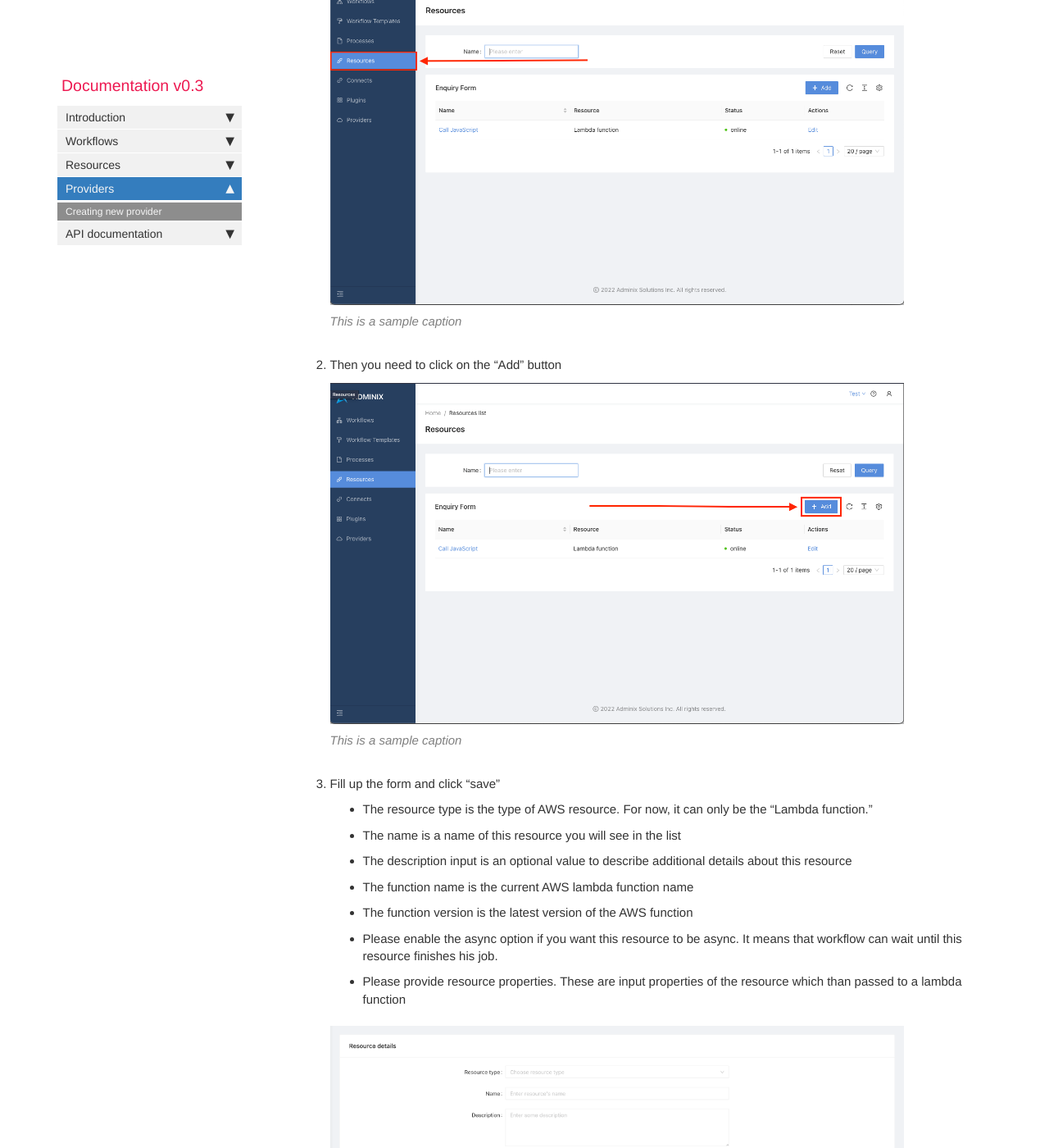
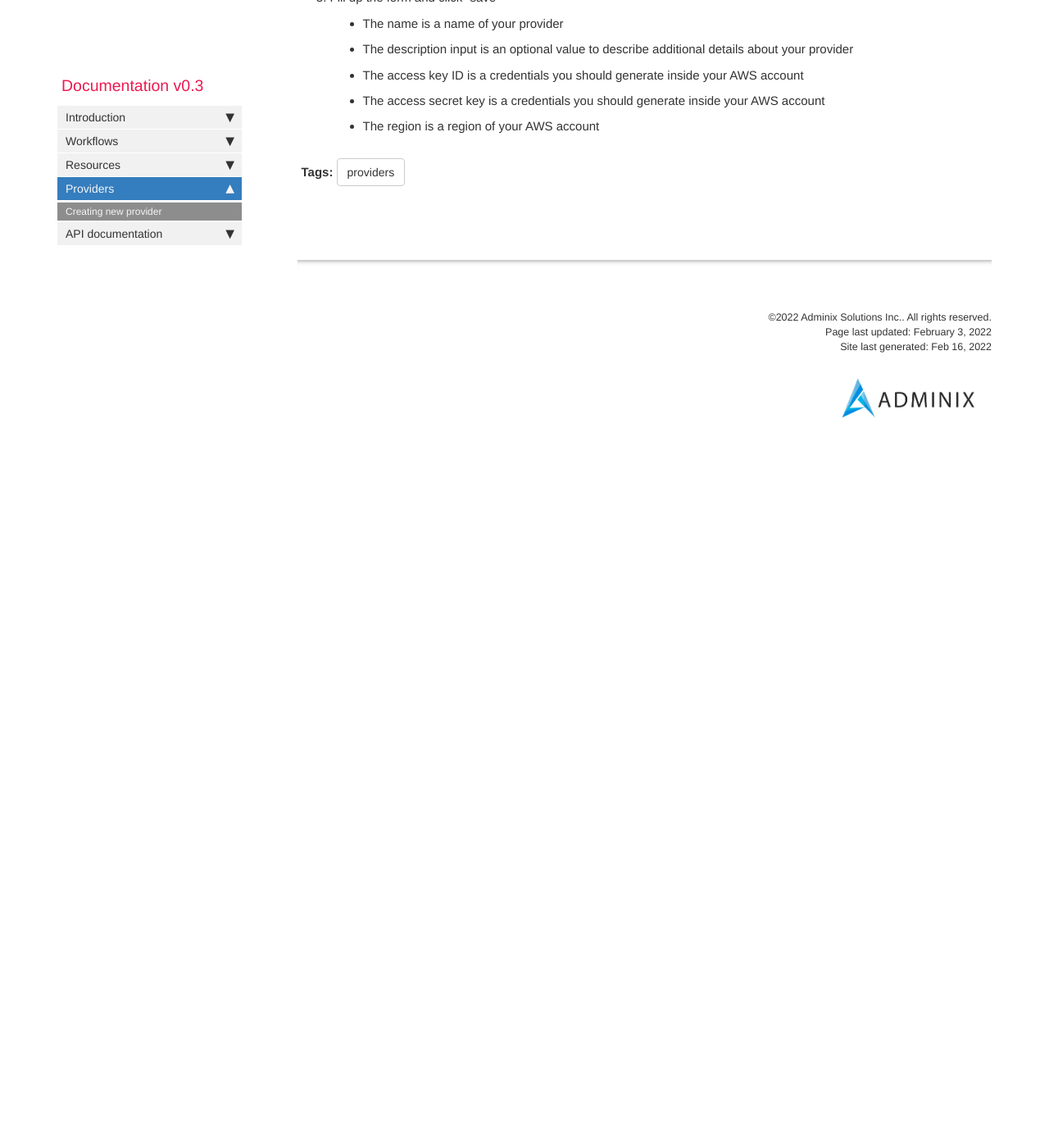
Before and after one commit to adminixio/adminix-docs, a Jekyll site: the page built from pages/mydoc/new_provider_doc.md, in a window 1280 px wide and 1400 px high, scrolled down 270 px. Shown: the whole window at 82% size. Built offline with Jekyll 4.4.1, drawn with Linux system fonts in a browser that asks for light colours; comment, search, counter and statistics services are not loaded; after the commit the page ends 900 px from its top, so only the background shows below that; some of the changed text lies outside the part shown.

Commit message:
providers doc

```diff
--- a/pages/mydoc/new_provider_doc.md
+++ b/pages/mydoc/new_provider_doc.md
@@ -1,7 +1,7 @@
 ---
 title: Creating a new provider
-keywords: documentation theme, jekyll, technical writers, help authoring tools, hat replacements
-last_updated: July 3, 2022
+keywords: provider
+last_updated: February 3, 2022
 tags: [providers]
 summary: "The provider is a connection between Adminix and AWS account"
 sidebar: mydoc_sidebar
@@ -9,17 +9,11 @@ permalink: new_provider_doc.html
 folder: mydoc
 ---
 
-1. To create a resource, you have to go to the resources page by clicking on the resources link in the left menu.
-   {% include image.html file="resources_button.png" url="http://jekyllrb.com" alt="Jekyll" caption="This is a sample caption" %}
+1. To create a resource, you have to go to the providers page by clicking on the providers link in the left menu.
 2. Then you need to click on the "Add" button
-   {% include image.html file="new_resource_button.png" url="http://jekyllrb.com" alt="Jekyll" caption="This is a sample caption" %}
 2. Fill up the form and click "save"
-   - The resource type is the type of AWS resource. For now, it can only be the "Lambda function."
-   - The name is a name of this resource you will see in the list
-   - The description input is an optional value to describe additional details about this resource
-   - The function name is the current AWS lambda function name
-   - The function version is the latest version of the AWS function
-   - Please enable the async option if you want this resource to be async. It means that workflow can wait until this resource finishes his job.
-   - Please provide resource properties. These are input properties of the resource which than passed to a lambda function
-
-   {% include image.html file="new_resource_page.png" url="http://jekyllrb.com" alt="Jekyll" caption="This is a sample caption" %}
+  - The name is a name of your provider
+  - The description input is an optional value to describe additional details about your provider
+  - The access key ID is a credentials you should generate inside your AWS account
+  - The access secret key is a credentials you should generate inside your AWS account
+  - The region is a region of your AWS account
```
